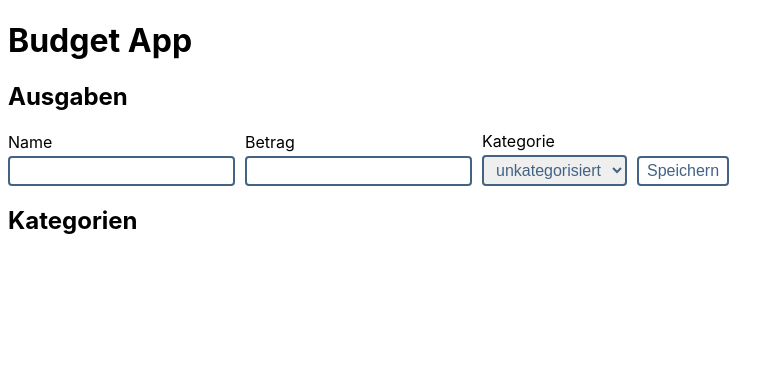
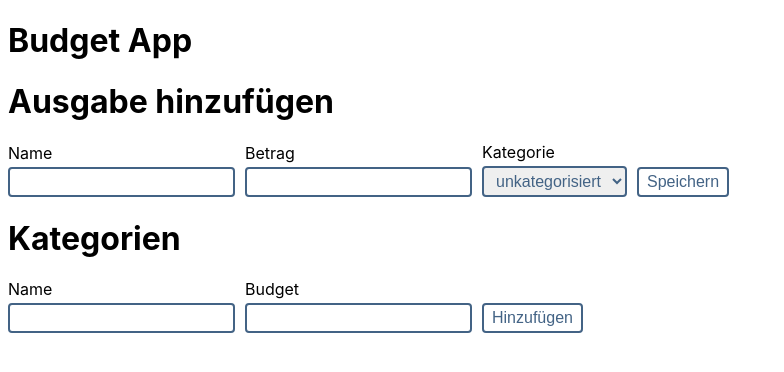
Before and after one commit to Hennnnes/budget_app, a Svelte app: page / in a window 1280 px wide. Shown: the top 372 px of the page, without its empty margins (0-784 px from the left). Built offline with nearby package versions, Linux system fonts and the light colour scheme.

Commit message:
FEAT: Basic category setup

```diff
--- a/public/global.css
+++ b/public/global.css
@@ -2,3 +2,49 @@ body {
 	font-family: -apple-system, BlinkMacSystemFont, "Segoe UI", Roboto, Helvetica, Arial, sans-serif, "Apple Color Emoji", "Segoe UI Emoji", "Segoe UI Symbol";
 	font-variant-ligatures: common-ligatures;
 }
+
+:root {
+	--primary-color: #436385;
+	--primary-color-dark: #1e3955;
+	--border-thickness: 2px;
+	--border-radius: 4px;
+}
+
+label {
+	display: block;
+	margin-bottom: 4px;
+	font-size: 1rem;
+}
+
+input,
+select {
+	display: block;
+	border: var(--border-thickness) solid var(--primary-color);
+	border-radius: var(--border-radius);
+	color: var(--primary-color);
+	font-size: 1rem;
+	padding: 4px 8px;
+}
+
+input:focus {
+	border-color: var(--primary-color);
+}
+
+button {
+	background-color: transparent;
+	border: var(--border-thickness) solid var(--primary-color);
+	border-radius: var(--border-radius);
+	color: var(--primary-color);
+	cursor: pointer;
+	font-size: inherit;
+	letter-spacing: inherit;
+	line-height: inherit;
+	margin: 0;
+	padding: 4px 8px;
+}
+
+button:hover,
+button:focus {
+	color: var(--primary-color-dark);
+	border-color: var(--primary-color-dark);
+}
--- a/src/App.svelte
+++ b/src/App.svelte
@@ -1,11 +1,19 @@
 <script>
 	import Headline from "./Components/Headline.svelte";
+	import AddExpense from "./Components/AddExpense.svelte";
 	import Expenses from "./Components/Expenses.svelte";
+	import AddCategory from "./Components/AddCategory.svelte";
+	import Categories from "./Components/Categories.svelte";
 </script>
 
 <main>
 	<Headline level="h1">Budget App</Headline>
-	<Headline level="h2">Ausgaben</Headline>
+	<Headline>Ausgabe hinzufügen</Headline>
+
+	<AddExpense />
 	<Expenses />
-	<Headline level="h2">Kategorien</Headline>
+
+	<Headline>Kategorien</Headline>
+	<AddCategory />
+	<Categories />
 </main>
--- /dev/null
+++ b/src/Components/AddCategory.svelte
@@ -0,0 +1,35 @@
+<script>
+	import { categories } from "../store.js";
+
+	const handleSubmit = event => {
+		event.preventDefault();
+
+		$categories = [...$categories, {
+			title: document.forms[1].elements.categorytitle.value,
+			budget: document.forms[1].elements.budget.value,
+		}];
+	}
+</script>
+
+<form action="" on:submit={handleSubmit}>
+	<div>
+		<label for="categorytitle">Name</label>
+		<input type="text" name="categorytitle" id="categorytitle">
+	</div>
+	<div>
+		<label for="budget">Budget</label>
+		<input type="number" name="budget" id="budget">
+	</div>
+	<button>Hinzufügen</button>
+</form>
+
+<style>
+	form {
+		display: flex;
+		align-items: flex-end;
+	}
+
+	form div {
+		margin-right: 10px;
+	}
+</style>
--- /dev/null
+++ b/src/Components/AddExpense.svelte
@@ -0,0 +1,46 @@
+<script>
+	import { categories, expenses } from "../store.js";
+
+	const handleSubmit = event => {
+		event.preventDefault();
+
+		$expenses = [...$expenses, {
+			title: document.forms[0].elements.title.value,
+			amount: document.forms[0].elements.amount.value,
+			category: document.forms[0].elements.category.value,
+		}];
+		$categories = $categories;
+	}
+</script>
+
+<form action="" on:submit={handleSubmit}>
+	<div>
+		<label for="title">Name</label>
+		<input type="text" name="title" id="title">
+	</div>
+	<div>
+		<label for="amount">Betrag</label>
+		<input type="number" name="amount" id="amount">
+	</div>
+	<div>
+		<label for="category">Kategorie</label>
+		<select name="category" id="category">
+			<option value="undefined" selected>unkategorisiert</option>
+			{#each $categories as category}
+				<option value="{category.title}">{category.title}</option>
+			{/each}
+		</select>
+	</div>
+	<button>Speichern</button>
+</form>
+
+<style>
+	form {
+		display: flex;
+		align-items: flex-end;
+	}
+
+	form div {
+		margin-right: 10px;
+	}
+</style>
--- /dev/null
+++ b/src/Components/Categories.svelte
@@ -0,0 +1,36 @@
+<script>
+	import { categories, expenses } from "../store.js";
+
+	const expensesPerCategory = category => {
+		const filteredExpenses = $expenses.filter(expense => expense.category === category.title);
+		if (!filteredExpenses) {
+			return 0;
+		}
+		return filteredExpenses.reduce((a, b) => parseFloat(a) + parseFloat((b.amount || 0)), 0)
+	}
+</script>
+
+<ul>
+{#each $categories as category}
+	<li>
+	<strong>{category.title}:</strong> {expensesPerCategory(category)} / {category.budget}€
+	</li>
+{/each}
+</ul>
+
+<style>
+	ul {
+		list-style: none;
+		padding-left: 0;
+		display: flex;
+		justify-content: flex-start;
+		flex-wrap: wrap;
+	}
+
+	li {
+		border: 2px solid var(--primary-color);
+		border-radius: var(--border-radius);
+		width: auto;
+		padding: 8px 16px;
+	}
+</style>
--- a/src/Components/Expenses.svelte
+++ b/src/Components/Expenses.svelte
@@ -1,78 +1,13 @@
 <script>
-
+	import { expenses } from "../store.js";
+	import Headline from "./Headline.svelte"
 </script>
 
-<form action="">
-	<div>
-		<label for="title">Name</label>
-		<input type="text" name="title" id="title">
-	</div>
-	<div>
-		<label for="amount">Betrag</label>
-		<input type="number" name="amount" id="amount">
-	</div>
-	<div>
-		<label for="category">Kategorie</label>
-		<select name="category" id="category">
-			<option value="unkategorisierts" selected>unkategorisiert</option>
-		</select>
-	</div>
-	<button>Speichern</button>
-</form>
-
+{#each $expenses as expense}
+<p>
+	{expense.title} : {expense.amount}€ {#if expense.category !== 'undefined'}["{expense.category}"]{/if}
+</p>
+{/each}
 
 <style>
-	:root {
-		--primary-color: #436385;
-		--primary-color-dark: #1e3955;
-		--border-thickness: 2px;
-		--border-radius: 4px;
-	}
-	form {
-		display: flex;
-		align-items: flex-end;
-	}
-
-	form div {
-		margin-right: 10px;
-	}
-
-	label {
-		display: block;
-		margin-bottom: 4px;
-		font-size: 1rem;
-	}
-
-	input,
-	select {
-		display: block;
-		border: var(--border-thickness) solid var(--primary-color);
-		border-radius: var(--border-radius);
-		color: var(--primary-color);
-		font-size: 1rem;
-		padding: 4px 8px;
-	}
-
-	input:focus {
-		border-color: var(--primary-color);
-	}
-
-	button {
-		background-color: transparent;
-		border: var(--border-thickness) solid var(--primary-color);
-		border-radius: var(--border-radius);
-		color: var(--primary-color);
-		cursor: pointer;
-		font-size: inherit;
-		letter-spacing: inherit;
-		line-height: inherit;
-		margin: 0;
-		padding: 4px 8px;
-	}
-
-	button:hover,
-	button:focus {
-		color: var(--primary-color-dark);
-		border-color: var(--primary-color-dark);
-	}
 </style>
--- /dev/null
+++ b/src/store.js
@@ -0,0 +1,13 @@
+import { writable } from "svelte/store";
+
+const storedExpenses = localStorage.getItem("expenses");
+const storedCategories = localStorage.getItem("categories");
+export const expenses = writable(storedExpenses ? JSON.parse(storedExpenses) : []);
+expenses.subscribe(value => {
+    localStorage.setItem("expenses", value ? JSON.stringify(value) : []);
+});
+
+export const categories = writable(storedCategories ? JSON.parse(storedCategories) : []);
+categories.subscribe(value => {
+    localStorage.setItem("categories", value ? JSON.stringify(value) : []);
+});
```
